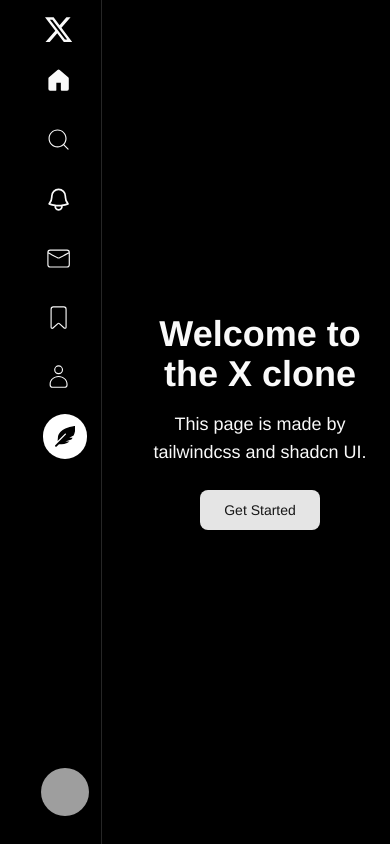
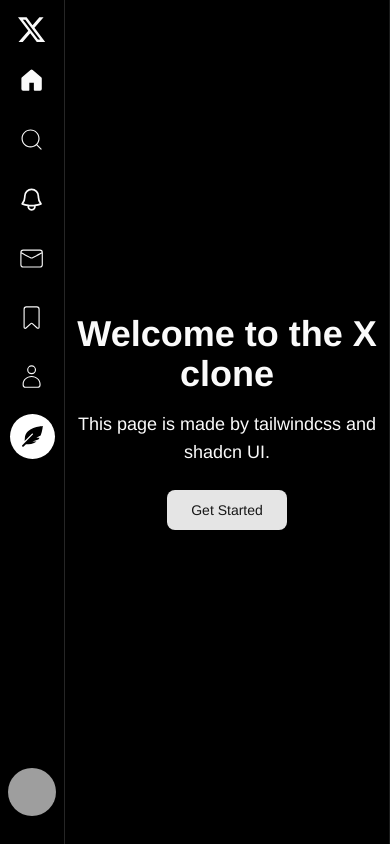
Before and after one commit to El-Edwa/app-monorepo, a React (Vite) app in the folder frontend/: page / in a window 390 px wide. Built offline with nearby package versions, Linux system fonts and the light colour scheme; grey boxes are pictures that could not be loaded.

Commit message:
fix(layout): update grid layout and spacing in RootLayout and NavbarUser for improved responsiveness

```diff
--- a/frontend/src/components/layouts/NavbarUser.tsx
+++ b/frontend/src/components/layouts/NavbarUser.tsx
@@ -2,7 +2,7 @@
 
 export default function NavbarUser() {
   return (
-    <div className="flex justify-between items-start px-3 py-3 cursor-pointer hover:bg-neutral-900 rounded-full transition-colors duration-200">
+    <div className="flex justify-between items-start py-3 gap-8 cursor-pointer hover:bg-neutral-900 rounded-full transition-colors duration-200">
       <div className="flex items-center gap-2">
         {/* User Image */}
         <img
@@ -12,7 +12,7 @@
         />
         {/* User Name and Handle */}
         <div className="hidden xl:block">
-          <p className="font-bold">Skeleton</p>
+          <p className="font-bold truncate">Skeleton</p>
           <p className="text-neutral-500 text-sm">@death</p>
         </div>
       </div>
--- a/frontend/src/layouts/RootLayout.tsx
+++ b/frontend/src/layouts/RootLayout.tsx
@@ -6,13 +6,13 @@
 
 export default function RootLayout() {
   return (
-    <main className="grid grid-cols-6 grid-rows-6">
+    <main className="grid grid-cols-12 grid-rows-6">
       {/* Sidebar */}
-      <nav className="row-span-6 col-start-1 col-span-2 xl:col-span-1 xl:col-start-2 py-4 sm:px-4 flex flex-col justify-between h-full border-r border-neutral-800 justify-self-center-safe xl:justify-self-start">
+      <nav className="row-span-6 col-start-1 col-span-2 lg:col-span-1 xl:col-start-3 xl:col-span-2 py-4 flex flex-col justify-between items-center lg:items-start px-0 sm:px-3 h-full border-r border-neutral-800 ">
         <div>
           <BsTwitterX size={"1.7em"} className="ml-4 mb-4" />
           <NavbarItems />
-          <button className="mt-4 p-3 ml-3.5 xl:ml-0 xl:w-full bg-white text-black rounded-full flex items-center justify-center gap-2 cursor-pointer hover:bg-neutral-200 transition-colors duration-200">
+          <button className="mt-4 p-3 ml-2 xl:ml-0 xl:w-full bg-white text-black rounded-full flex items-center justify-center gap-2 cursor-pointer hover:bg-neutral-200 transition-colors duration-200">
             <span className="hidden xl:inline text-lg font-bold">Post</span>
             <FaFeatherAlt size={"1.3em"} className="block xl:hidden" />
           </button>
@@ -21,12 +21,12 @@
       </nav>
 
       {/* The main content */}
-      <section className="col-span-4 xl:col-span-2 row-span-6 col-start-3">
+      <section className="row-span-6 col-start-3 lg:col-start-2 col-span-full lg:col-span-7 xl:col-start-5 xl:col-span-5 border-r">
         <Outlet />
       </section>
 
       {/*Search and What's happening Sidebar */}
-      <section className="hidden xl:block row-span-6 col-start-4 xl:col-start-5 col-span-2 p-7">
+      <section className="hidden lg:block row-span-6 col-start-9 xl:col-start-10 col-span-full p-7">
         Search and What's happening section
       </section>
     </main>
```
